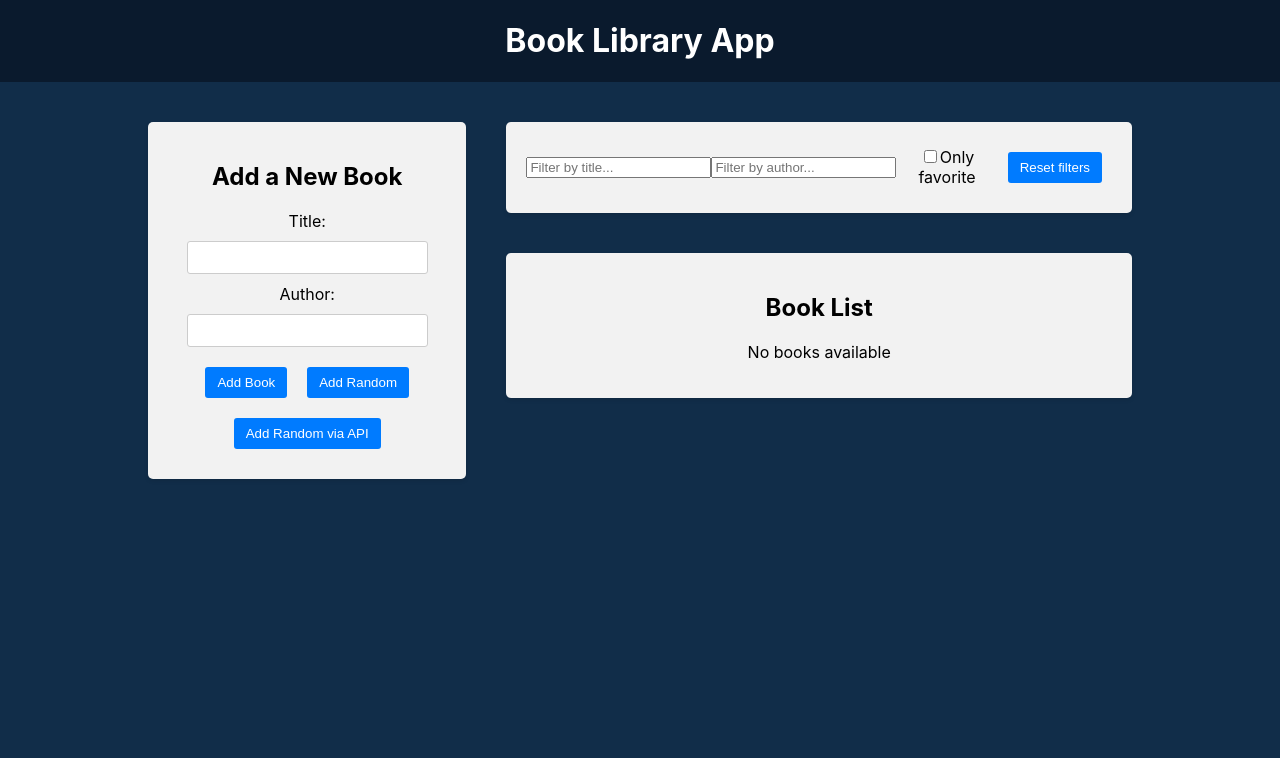
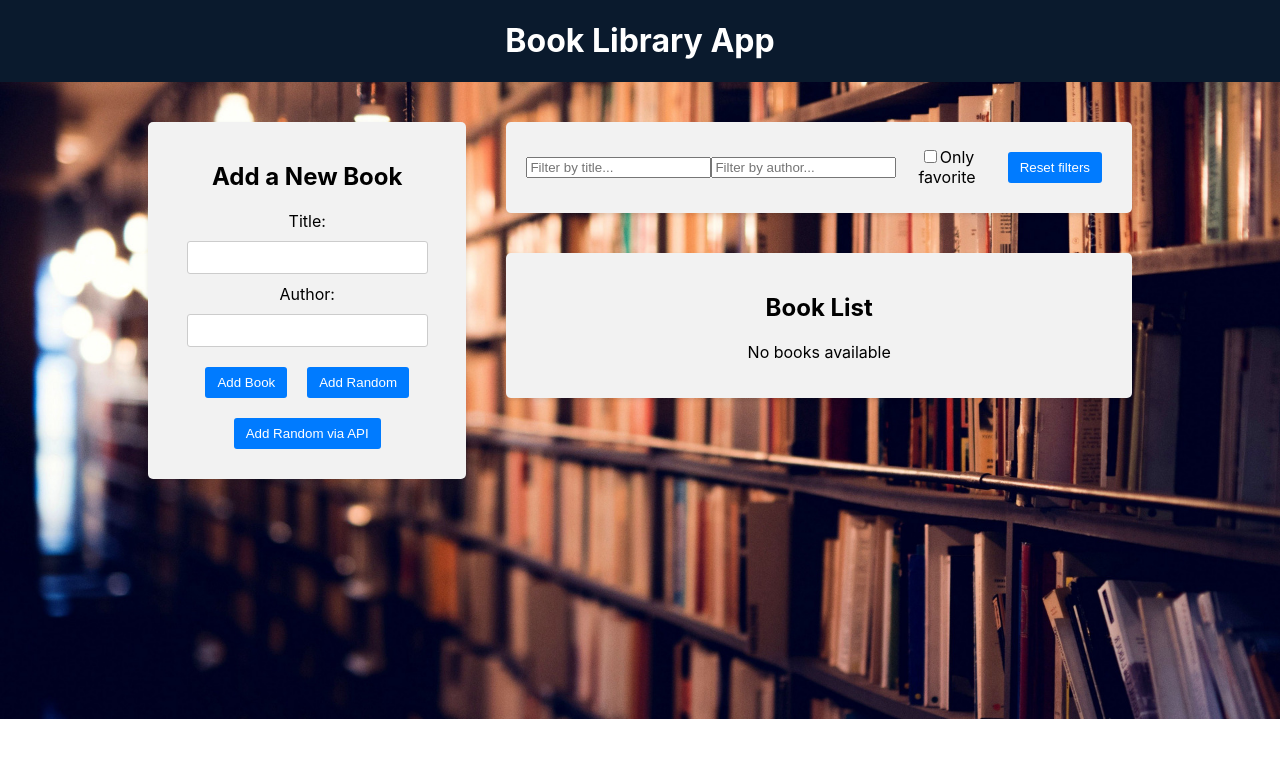
Before and after one commit to Krissnow/book_library, a React (Create React App) app: page / in a window 1280 px wide. Shown: the top 758 px of the page. Built offline with nearby package versions, Linux system fonts and the light colour scheme.

Commit message:
Add background image

```diff
--- a/src/index.css
+++ b/src/index.css
@@ -5,7 +5,11 @@ body {
     sans-serif;
   -webkit-font-smoothing: antialiased;
   -moz-osx-font-smoothing: grayscale;
-  background-color: #112d49;
+  /* background-color: #112d49; */
+  background-image: url("../image/books.jpg");
+  background-repeat: no-repeat;
+  background-position: center;
+  background-size: cover;
 }
 
 code {
```
Also changed, not shown: image/books.jpg (added).
